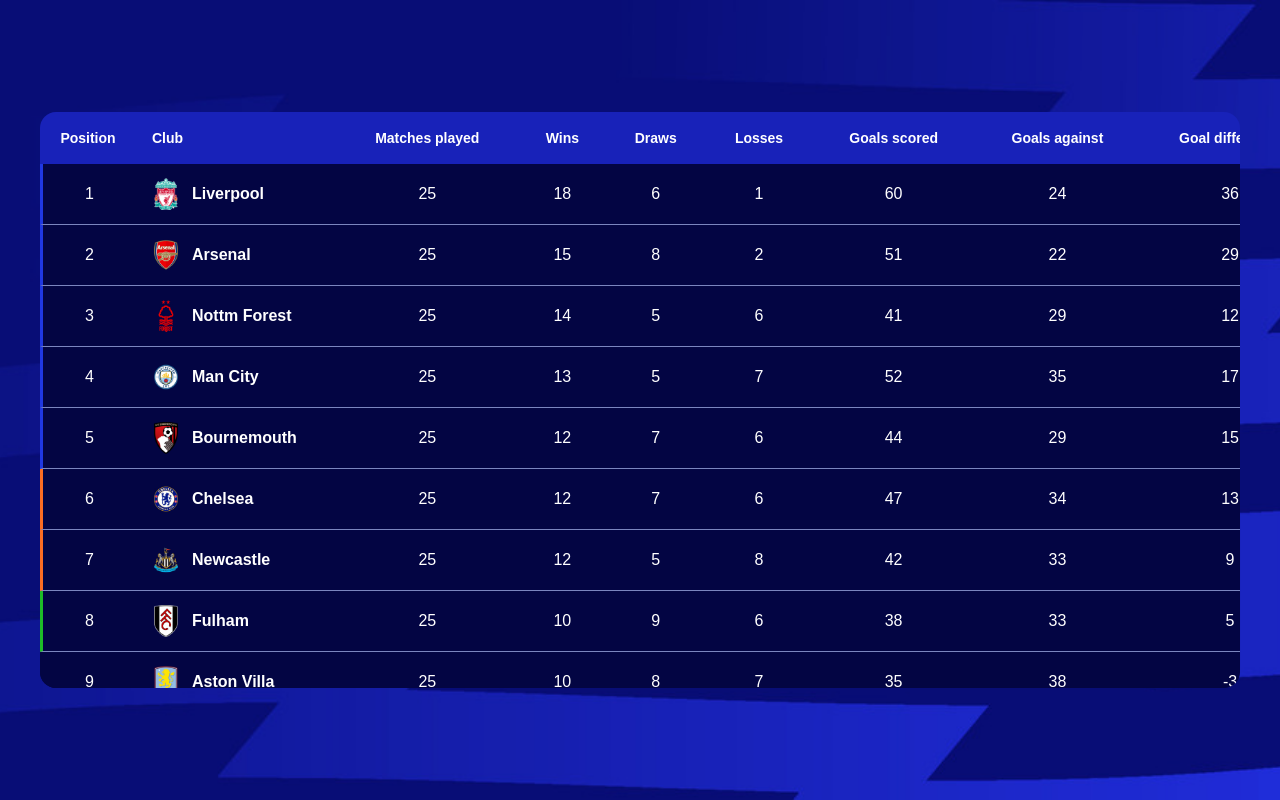
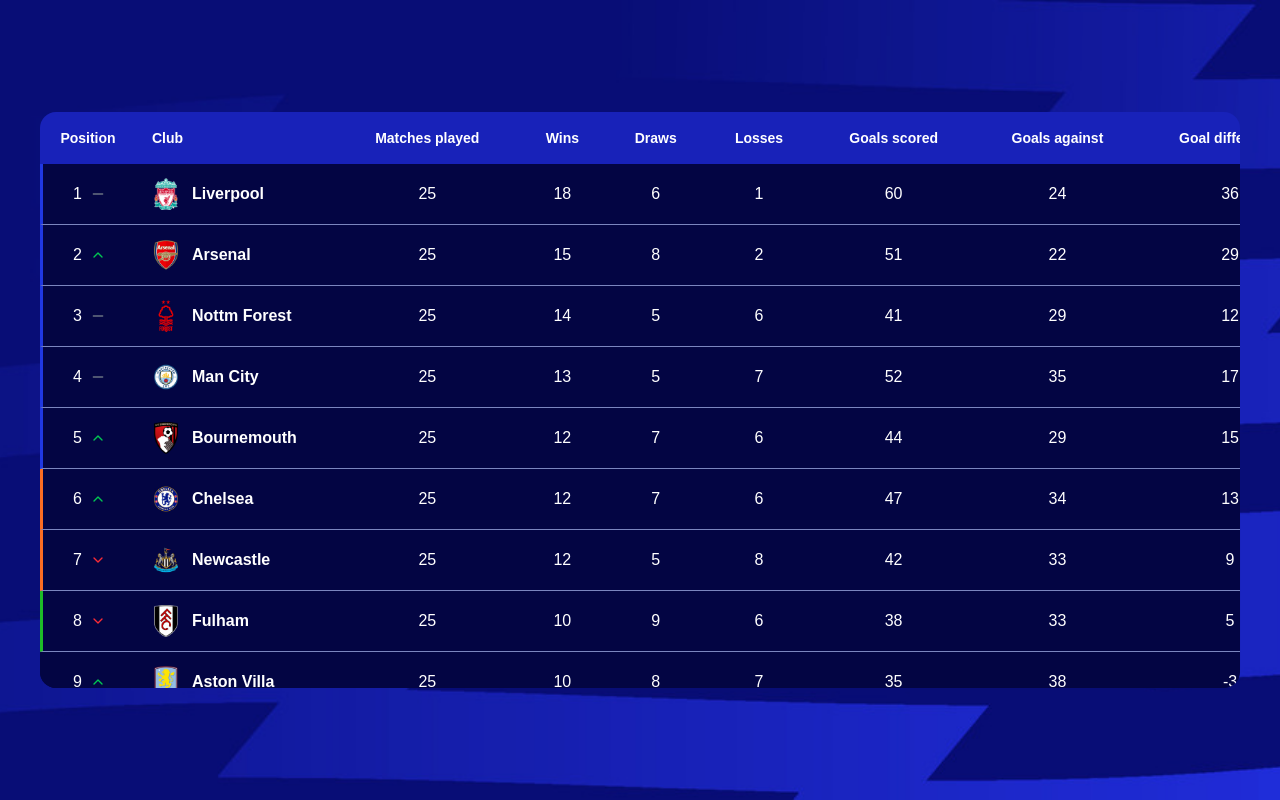
Before and after one commit to cjbeales/premier-league-table, a Next.js app: page / in a window 1280 px wide. Built offline with nearby package versions, Linux system fonts and the light colour scheme.

Commit message:
Position movement icons added

```diff
--- a/components/LeagueTable/LeagueTable.data.ts
+++ b/components/LeagueTable/LeagueTable.data.ts
@@ -17,6 +17,7 @@
 export const TEAMS: Team[] = [
   {
     position: 1,
+    movement: "neutral",
     club: "Liverpool",
     logo: "/club-logos/Liverpool.png",
     matchesPlayed: 25,
@@ -31,6 +32,7 @@
   },
   {
     position: 2,
+    movement: "up",
     club: "Arsenal",
     logo: "/club-logos/Arsenal.png",
     matchesPlayed: 25,
@@ -45,6 +47,7 @@
   },
   {
     position: 3,
+    movement: "neutral",
     club: "Nottm Forest",
     logo: "/club-logos/Nottingham-Forest.png",
     matchesPlayed: 25,
@@ -59,6 +62,7 @@
   },
   {
     position: 4,
+    movement: "neutral",
     club: "Man City",
     logo: "/club-logos/Manchester-City.png",
     matchesPlayed: 25,
@@ -73,6 +77,7 @@
   },
   {
     position: 5,
+    movement: "up",
     club: "Bournemouth",
     logo: "/club-logos/Bournemouth.png",
     matchesPlayed: 25,
@@ -87,6 +92,7 @@
   },
   {
     position: 6,
+    movement: "up",
     club: "Chelsea",
     logo: "/club-logos/Chelsea.png",
     matchesPlayed: 25,
@@ -101,6 +107,7 @@
   },
   {
     position: 7,
+    movement: "down",
     club: "Newcastle",
     logo: "/club-logos/Newcastle-United.png",
     matchesPlayed: 25,
@@ -115,6 +122,7 @@
   },
   {
     position: 8,
+    movement: "down",
     club: "Fulham",
     logo: "/club-logos/Fulham.png",
     matchesPlayed: 25,
@@ -129,6 +137,7 @@
   },
   {
     position: 9,
+    movement: "up",
     club: "Aston Villa",
     logo: "/club-logos/Aston-Villa.png",
     matchesPlayed: 25,
@@ -143,6 +152,7 @@
   },
   {
     position: 10,
+    movement: "neutral",
     club: "Brighton",
     logo: "/club-logos/Brighton.png",
     matchesPlayed: 25,
@@ -157,6 +167,7 @@
   },
   {
     position: 11,
+    movement: "down",
     club: "Brentford",
     logo: "/club-logos/Brentford.png",
     matchesPlayed: 25,
@@ -171,6 +182,7 @@
   },
   {
     position: 12,
+    movement: "down",
     club: "Tottenham",
     logo: "/club-logos/Tottenham.png",
     matchesPlayed: 25,
@@ -185,6 +197,7 @@
   },
   {
     position: 13,
+    movement: "neutral",
     club: "Crystal Palace",
     logo: "/club-logos/Crystal-Palace.png",
     matchesPlayed: 25,
@@ -199,6 +212,7 @@
   },
   {
     position: 14,
+    movement: "neutral",
     club: "Everton",
     logo: "/club-logos/Everton.png",
     matchesPlayed: 25,
@@ -213,6 +227,7 @@
   },
   {
     position: 15,
+    movement: "down",
     club: "Man United",
     logo: "/club-logos/Manchester-United.png",
     matchesPlayed: 25,
@@ -227,6 +242,7 @@
   },
   {
     position: 16,
+    movement: "down",
     club: "West Ham",
     logo: "/club-logos/West-Ham.png",
     matchesPlayed: 25,
@@ -241,6 +257,7 @@
   },
   {
     position: 17,
+    movement: "down",
     club: "Wolves",
     logo: "/club-logos/Wolves.png",
     matchesPlayed: 25,
@@ -255,6 +272,7 @@
   },
   {
     position: 18,
+    movement: "down",
     club: "Ipswich Town",
     logo: "/club-logos/Ipswich-Town.png",
     matchesPlayed: 25,
@@ -269,6 +287,7 @@
   },
   {
     position: 19,
+    movement: "down",
     club: "Leicester City",
     logo: "/club-logos/Leicester-City.png",
     matchesPlayed: 25,
@@ -283,6 +302,7 @@
   },
   {
     position: 20,
+    movement: "down",
     club: "Southampton",
     logo: "/club-logos/Southampton.png",
     matchesPlayed: 25,
--- a/components/LeagueTable/LeagueTable.type.ts
+++ b/components/LeagueTable/LeagueTable.type.ts
@@ -18,6 +18,7 @@
 
 export type Team = {
   position: number;
+  movement: "up" | "down" | "neutral";
   club: string;
   logo: string;
   matchesPlayed: number;
--- a/components/LeagueTable/components/LeagueTableBody.tsx
+++ b/components/LeagueTable/components/LeagueTableBody.tsx
@@ -2,6 +2,7 @@
 import classNames from "classnames";
 import { FormBadge } from "./FormBadge";
 import { LogoAndLabel } from "./LogoAndLabel";
+import { MovementIndicator } from "./MovementIndicator";
 
 export const LeagueTableBody = ({
     data,
@@ -25,7 +26,12 @@
 
                 return (
                     <tr key={team.club} className={trClassNames}>
-                        <td className={classNames(tdClassNames, positionBorderClass, 'sticky left-0')}>{team.position}</td>
+                        <td className={classNames(tdClassNames, positionBorderClass, 'sticky left-0')}>
+                            <div className="flex items-center justify-center gap-2">
+                                {team.position}
+                                <MovementIndicator movement={team.movement} />
+                            </div>
+                        </td>
                         <td className={classNames(tdClassNames, 'sticky left-24 w-[200px]')}>
                             <LogoAndLabel logo={team.logo} label={team.club} />
                         </td>
--- /dev/null
+++ b/components/LeagueTable/components/MovementIndicator.tsx
@@ -0,0 +1,14 @@
+import { ChevronDown, ChevronUp, Minus } from 'lucide-react';
+import { Team } from '../LeagueTable.type';
+
+export const MovementIndicator = ({ movement }: { movement: Team["movement"] }) => {
+
+    switch (movement) {
+        case "up":
+            return <ChevronUp size={16} className="text-green-500" />;
+        case "down":
+            return <ChevronDown size={16} className="text-red-500" />;
+        default:
+            return <Minus size={16} className="text-gray-500" />;
+    }
+};
```
